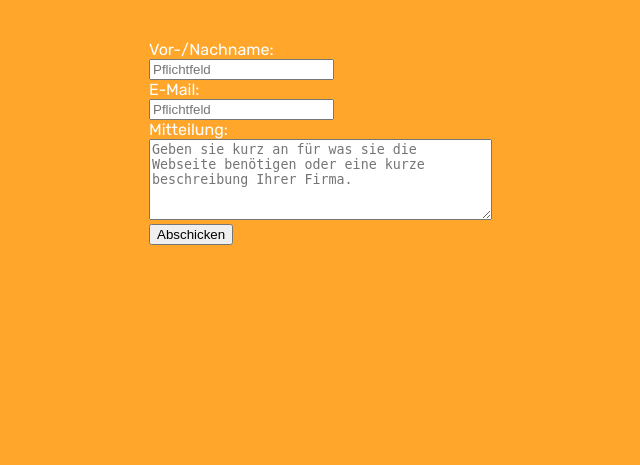
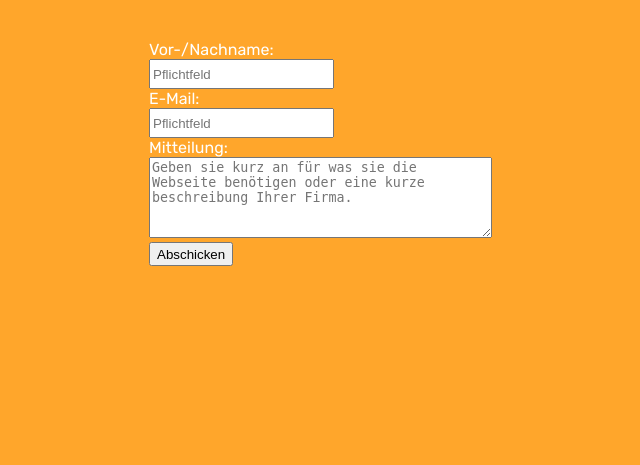
Before and after one commit to Matcha-Git/Pfadi-Mauesee, a PHP site: page /anmelde-form.html in a window 1280 px wide. Shown: the part 150-615 px from the top of the page, without its empty margins (411-1051 px from the left). Run offline with PHP 8.4, Linux system fonts and the light colour scheme.

Commit message:
worked on anmelde-form

```diff
--- a/anmelde-form.css
+++ b/anmelde-form.css
@@ -6,6 +6,9 @@ form {
 }
 
 input {
-    height: 150%;
+    height: 3vh;
+}
 
+button {
+    height: 3vh;
 }
--- a/stuffen.html
+++ b/stuffen.html
@@ -79,18 +79,18 @@
               <div class="pio_txt">
                 <h2>Pio</h2>
                 <p>
-
+                  test
                 </p>
               </div>
             </div>
             <div class="leiter">
-              <img >
               <div class="leiter_txt">
                 <h2>Leiter</h2>
                 <p>
-
+                  test
                 </p>
               </div>
+              <img class="leitungs_bild" src="bilder/leitungsteam.jpg" alt="bild des leitungsteams" width="35%">
             </div>
         </main>
         <footer>
```
Also changed, not shown: stuffen.css (+8 -0 lines).
